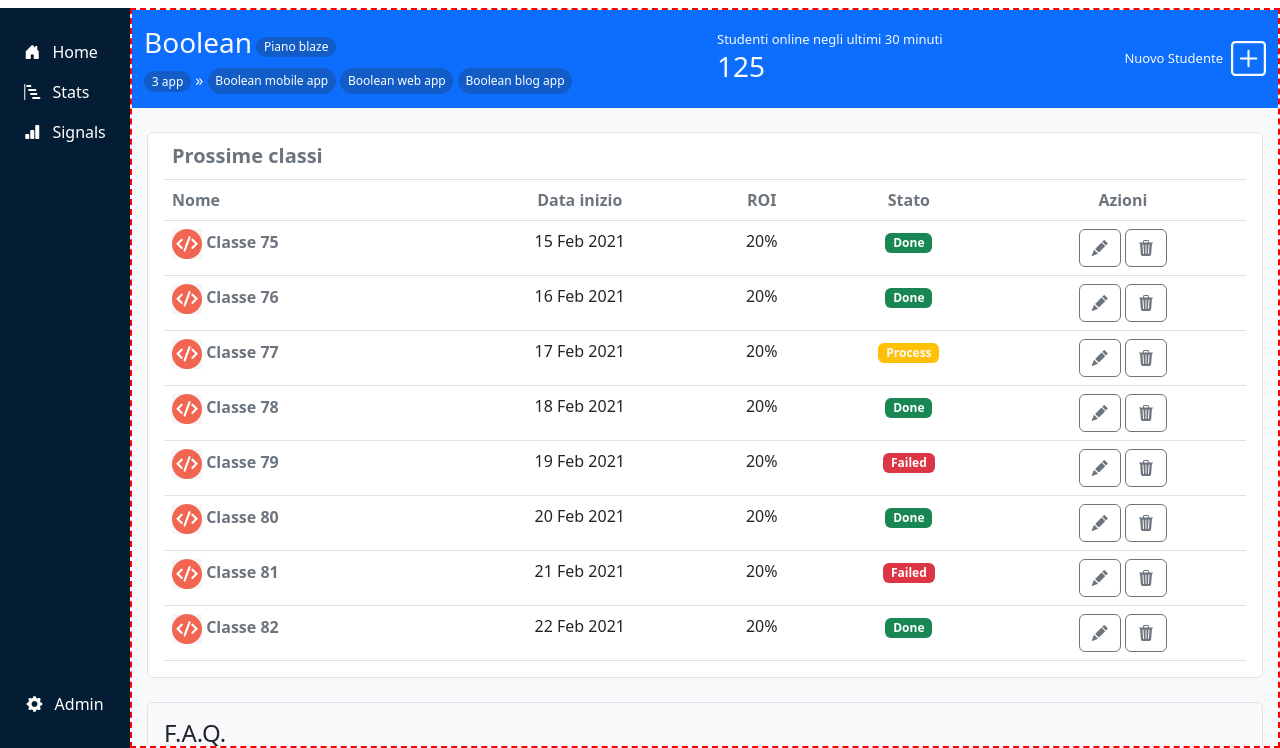
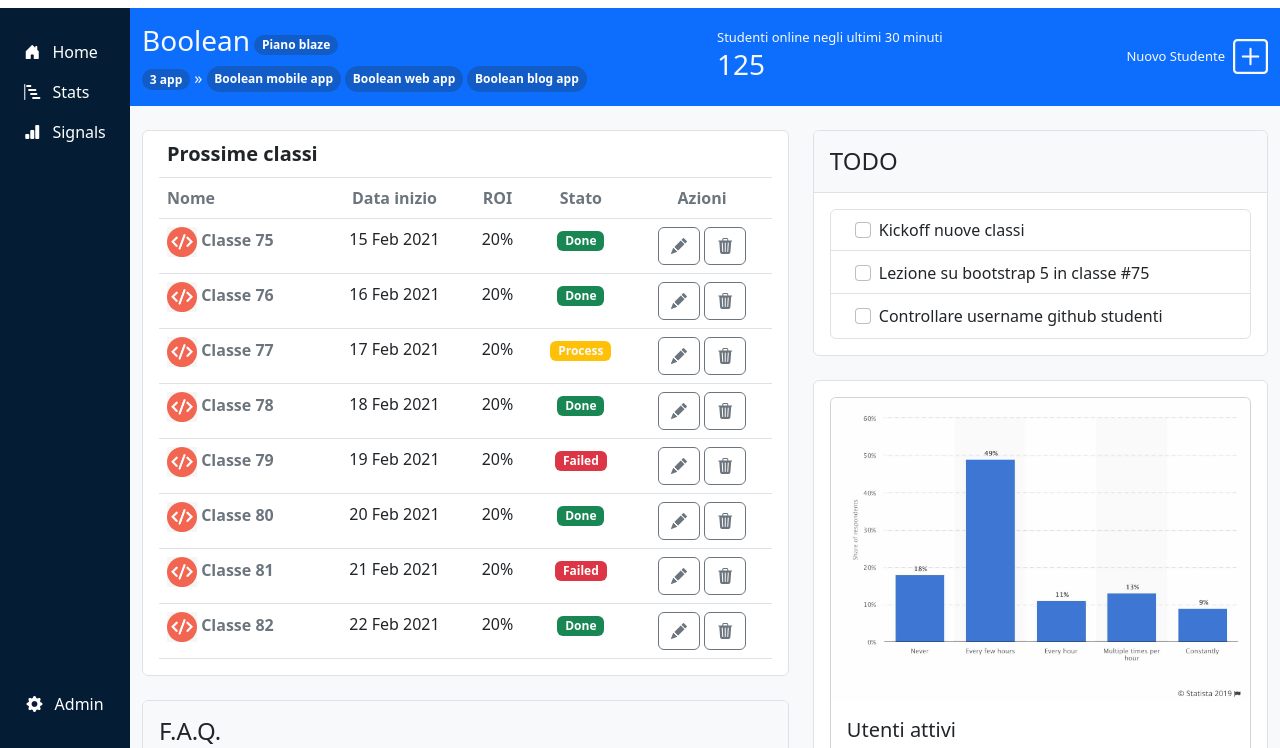
Before and after one commit to NicolaRicci100/html-css-bootstrap-dashboard, a plain HTML site: page index.html in a window 1280 px wide. Shown: the part 52-800 px from the top of the page. Drawn offline with nearby package versions, Linux system fonts and the light colour scheme.

Commit message:
organizzazione colonne e responsività generale

```diff
--- a/css/style.css
+++ b/css/style.css
@@ -25,7 +25,7 @@
     text-decoration: none;
 }
 #my-main-content{
-    width: 100%;
+    width:100%;
     overflow: auto;
 }
 .bi-plus-square{
@@ -42,12 +42,10 @@
   xl: 1200px,
   xxl: 1400px */
 
+
 @media screen and (min-width: 992px) {
     #my-side-bar{
         min-width: 130px;
         background-image: none;
     }
-    .my-first-section span, h3{
-        font-weight: normal;
-    }
 }
--- a/index.html
+++ b/index.html
@@ -68,7 +68,7 @@
                         </a>
                     </div>
                 </div>
-                <div id="my-main-content" class="debug">
+                <div id="my-main-content">
                     <section class="my-first-section container-fluid bg-primary text-light"> <!-- prima sezione interna -->
                         <div class="row gy-3 py-3 row-cols-1 row-cols-md-3">
                             <div class="col order-md-1 col-lg-3 d-lg-flex justify-content-end align-items-center">
@@ -93,11 +93,13 @@
                             </div>
                         </div>
                     </section>
+                    <div class="row gx-0 row-cols-1 row-cols-lg-2">
+                        <div class="col col-lg-7">
                             <section class="container"> <!-- seconda sezione interna -->
                                 <div class="border rounded px-3 my-4 bg-white">
                                     <table class="table table-hover text-center">
                                         <thead>
-                                    <tr class="table text-start text-secondary fs-5">
+                                            <tr class="table text-start fs-5">
                                                 <th colspan="5">Prossime classi</th>
                                             </tr>
                                             <tr class="text-secondary">
@@ -312,8 +314,10 @@
                                     </div>
                                 </div>
                             </section>
+                        </div>
+                        <div class="col col-lg-5">
                             <section class="container"> <!-- quarta sezione interna -->
-                        <div class="border rounded bg-white my-4">
+                                <div class="border rounded bg-white mt-lg-4">
                                     <h4 class="bg-light p-3 rounded-top border-bottom">TODO</h4>
                                     <div class="border m-3 rounded">
                                         <div class="form-check border-bottom ps-5 py-2">
@@ -358,6 +362,8 @@
                             </section>
                         </div>
                     </div>
+                </div>
+            </div>
         </main>
         <script src="https://cdn.jsdelivr.net/npm/@popperjs/core@2.11.6/dist/umd/popper.min.js" integrity="sha384-oBqDVmMz9ATKxIep9tiCxS/Z9fNfEXiDAYTujMAeBAsjFuCZSmKbSSUnQlmh/jp3" crossorigin="anonymous"></script>
         <script src="https://cdn.jsdelivr.net/npm/bootstrap@5.2.3/dist/js/bootstrap.min.js" integrity="sha384-cuYeSxntonz0PPNlHhBs68uyIAVpIIOZZ5JqeqvYYIcEL727kskC66kF92t6Xl2V" crossorigin="anonymous"></script>
```
Lines whose indentation alone changed are shown as unchanged.
